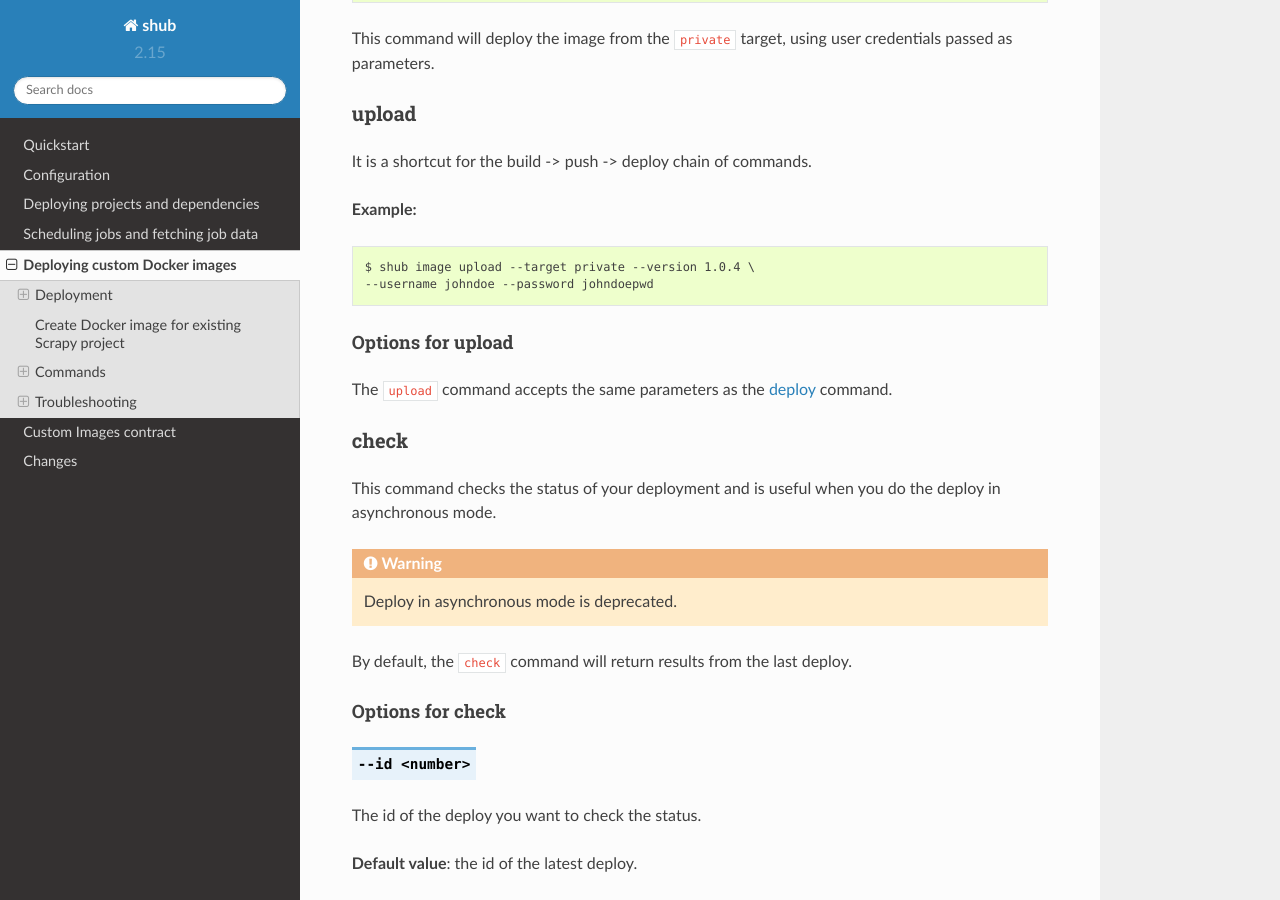
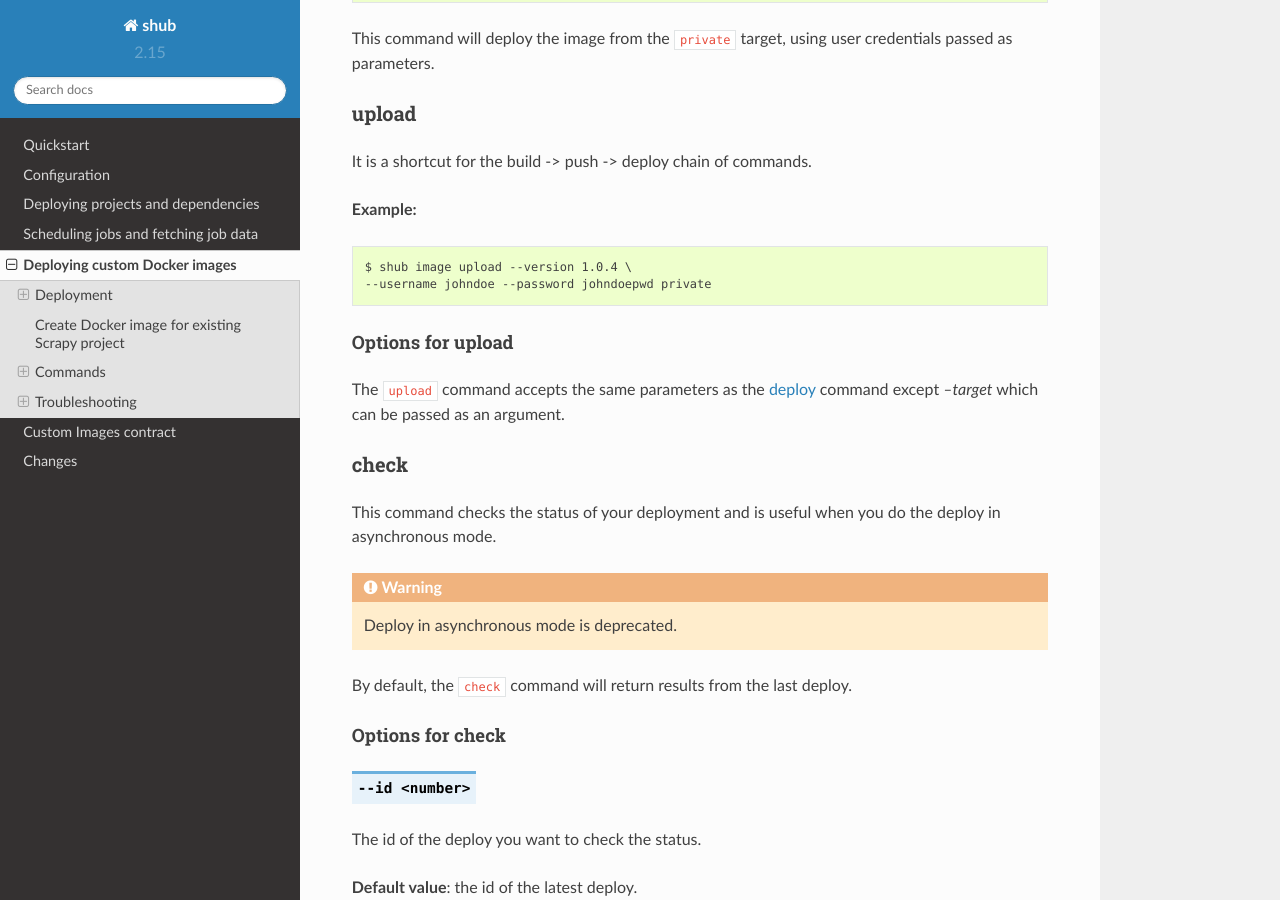
Before and after one commit to scrapinghub/shub, a Sphinx documentation site: the page built from docs/deploy-custom-image.rst, in a window 1280 px wide and 900 px high, scrolled down 8050 px. Built offline with Sphinx 7.4.7 and the Read the Docs theme 2.0.0, drawn with Linux system fonts in a browser that asks for light colours.

Commit message:
`shub Image upload` documentation correction. - upload command does not support `--target` parameter and returns error. - As per code target can be specified as an argument. - Updated example and  and Options

```diff
--- a/docs/deploy-custom-image.rst
+++ b/docs/deploy-custom-image.rst
@@ -375,14 +375,14 @@
 
 ::
 
-    $ shub image upload --target private --version 1.0.4 \
-    --username johndoe --password johndoepwd
+    $ shub image upload --version 1.0.4 \
+    --username johndoe --password johndoepwd private
 
 
 Options for upload
 ^^^^^^^^^^^^^^^^^^
 
-The ``upload`` command accepts the same parameters as the :ref:`deploy <commands-deploy>` command.
+The ``upload`` command accepts the same parameters as the :ref:`deploy <commands-deploy>` command except `--target` which can be passed as an argument.
 
 
 .. _commands-check:
```
